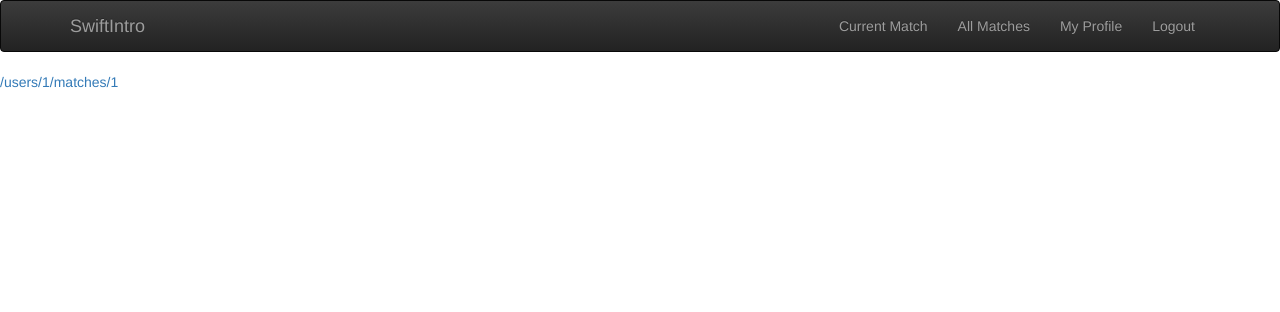
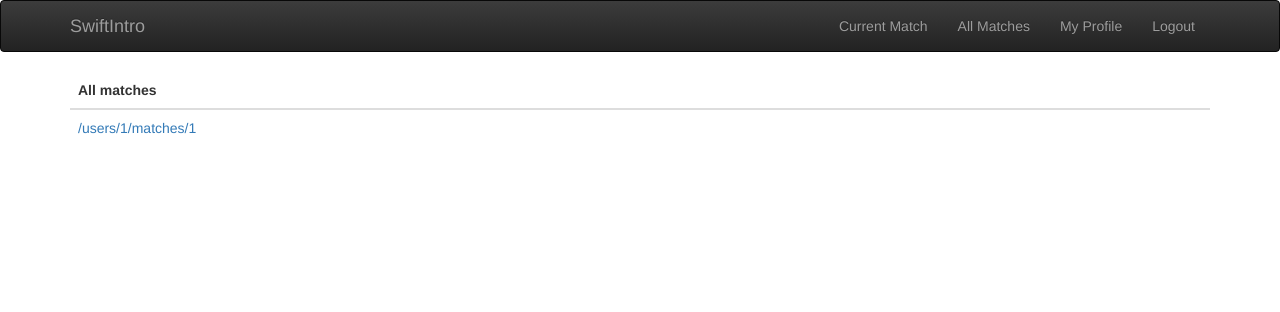
Before and after one commit to nikhiltaneja/si, a Rails app: page /users/1/matches in a window 1280 px wide. Shown: the top 312 px of the page. Run offline with Rails 7, Linux system fonts and the light colour scheme; a user stored in the database is signed in; tables that the repository leaves empty hold one stand-in row (values such as "Sample post"); style sheets or scripts are compiled from the project's sources; some libraries are stand-ins or nearby versions.

Commit message:
Add table to all matches tab

```diff
--- a/app/views/matches/index.html.erb
+++ b/app/views/matches/index.html.erb
@@ -1,7 +1,21 @@
-<% @matches.each do |match| %>
-  <% if current_user.id == match.first_user_id %>
-    <%= link_to match.second_user.first_name, user_match_path(match.second_user, match) %>
-  <% else %>
-    <%= link_to match.first_user.first_name, user_match_path(match.first_user, match) %>
-  <% end %>
-<% end %>
+<div class="container">
+  <table class="table">
+    <thead>
+      <th>All matches</th>
+    </thead>
+
+    <tbody>
+      <% @matches.each do |match| %>
+        <% if current_user.id == match.first_user_id %>
+          <tr>
+            <td><%= link_to match.second_user.first_name, user_match_path(match.second_user, match) %></td>
+          </tr>
+        <% else %>
+          <tr>
+            <td><%= link_to match.first_user.first_name, user_match_path(match.first_user, match) %></td>
+          </tr>
+        <% end %>
+      <% end %>
+    </tbody>
+  </table>
+</div>
```
